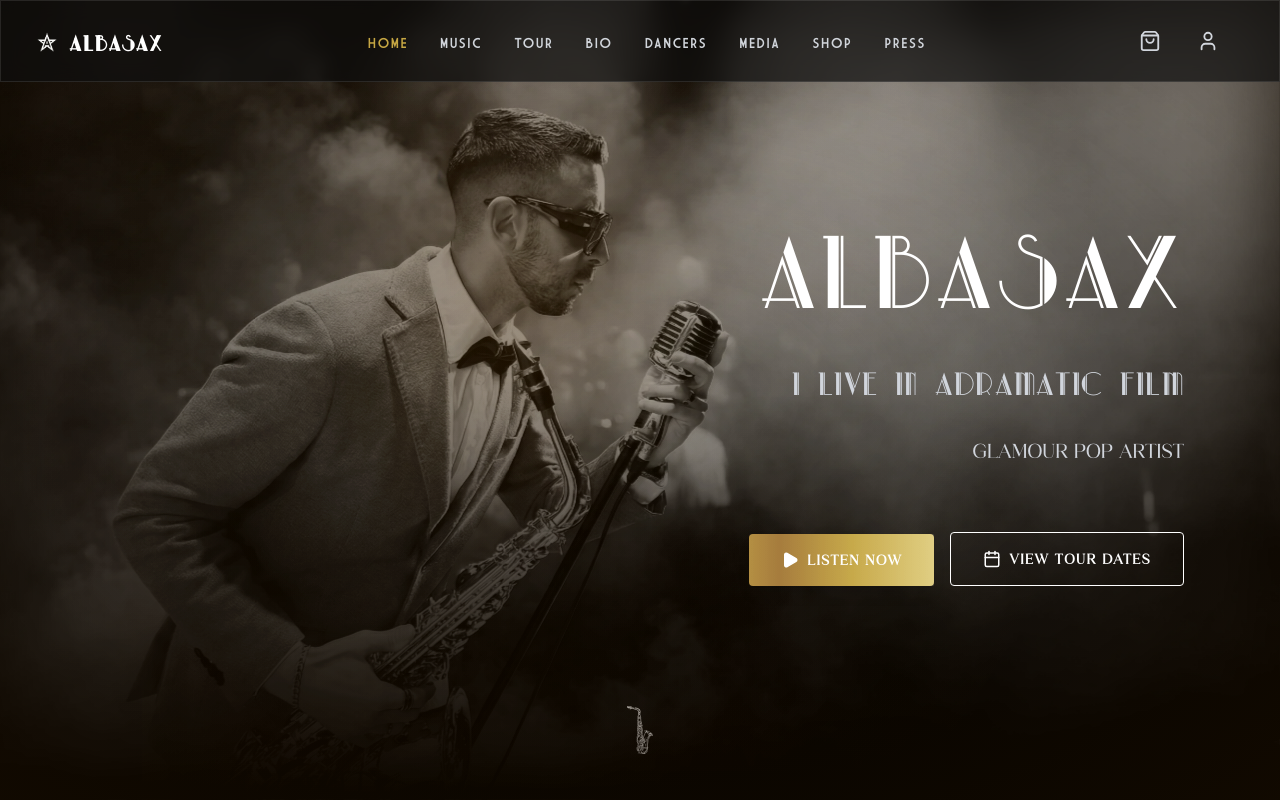
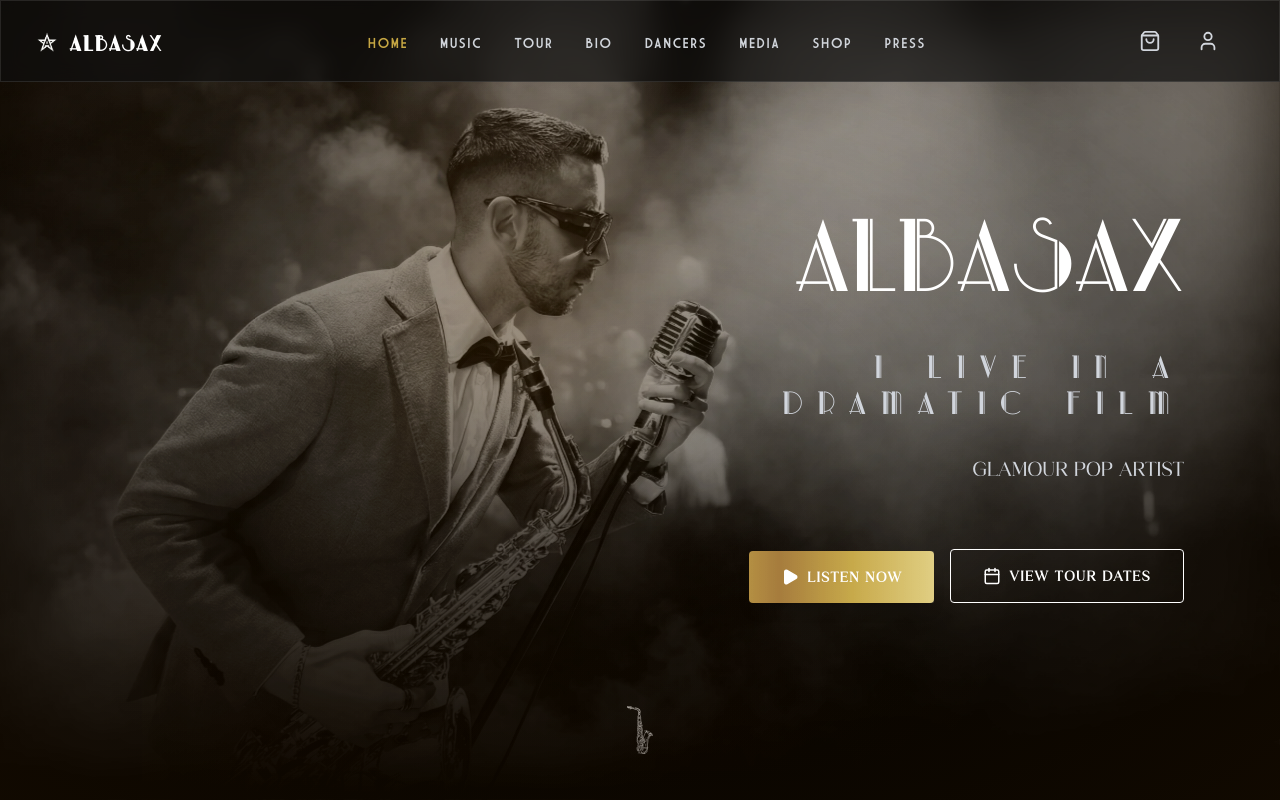
Before and after one commit to Filippo0311603/Albasax, a React (Vite) app: page / in a window 1280 px wide. Shown: the top 800 px of the page. Built offline with nearby package versions, Linux system fonts and the light colour scheme; a web font is replaced by a local one.

Commit message:
Remove cinematic typography effect

```diff
--- a/sections/Hero.tsx
+++ b/sections/Hero.tsx
@@ -2,7 +2,6 @@
 import React from 'react';
 import { Link } from 'react-router-dom';
 import { Play, Calendar } from 'lucide-react';
-import CinematicText from '../components/CinematicText';
 
 const Hero: React.FC = () => {
   return (
@@ -37,29 +36,17 @@ const Hero: React.FC = () => {
 
       {/* Content */}
       <div className="relative z-10 text-right px-6 sm:px-16 md:px-24 max-w-5xl space-y-8 animate-in fade-in slide-in-from-bottom-8 duration-1000 w-full flex flex-col justify-center h-full pt-20 sm:pt-0">
-        <CinematicText
-          as="h1"
-          className="text-5xl sm:text-6xl md:text-8xl font-serif text-white leading-tight ml-auto"
-          letterDelay={60}
-        >
+        <h1 className="text-5xl sm:text-6xl md:text-8xl font-serif text-white leading-tight ml-auto">
           Albasax
-        </CinematicText>
+        </h1>
 
         <div className="space-y-0">
-          <CinematicText
-            as="span"
-            className="block text-xs sm:text-xl md:text-3xl font-serif font-light tracking-[0.2em] sm:tracking-[0.5em] uppercase text-gray-300 whitespace-nowrap"
-            letterDelay={50}
-          >
+          <span className="block text-xs sm:text-xl md:text-3xl font-serif font-light tracking-[0.2em] sm:tracking-[0.5em] uppercase text-gray-300 whitespace-nowrap">
             I Live In A
-          </CinematicText>
-          <CinematicText
-            as="span"
-            className="block text-xs sm:text-xl md:text-3xl font-serif font-light tracking-[0.2em] sm:tracking-[0.5em] uppercase text-gray-300 whitespace-nowrap"
-            letterDelay={50}
-          >
+          </span>
+          <span className="block text-xs sm:text-xl md:text-3xl font-serif font-light tracking-[0.2em] sm:tracking-[0.5em] uppercase text-gray-300 whitespace-nowrap">
             Dramatic Film
-          </CinematicText>
+          </span>
         </div>
 
         <p className="text-base sm:text-lg md:text-xl text-gray-300 max-w-2xl font-light leading-relaxed ml-auto">
```
